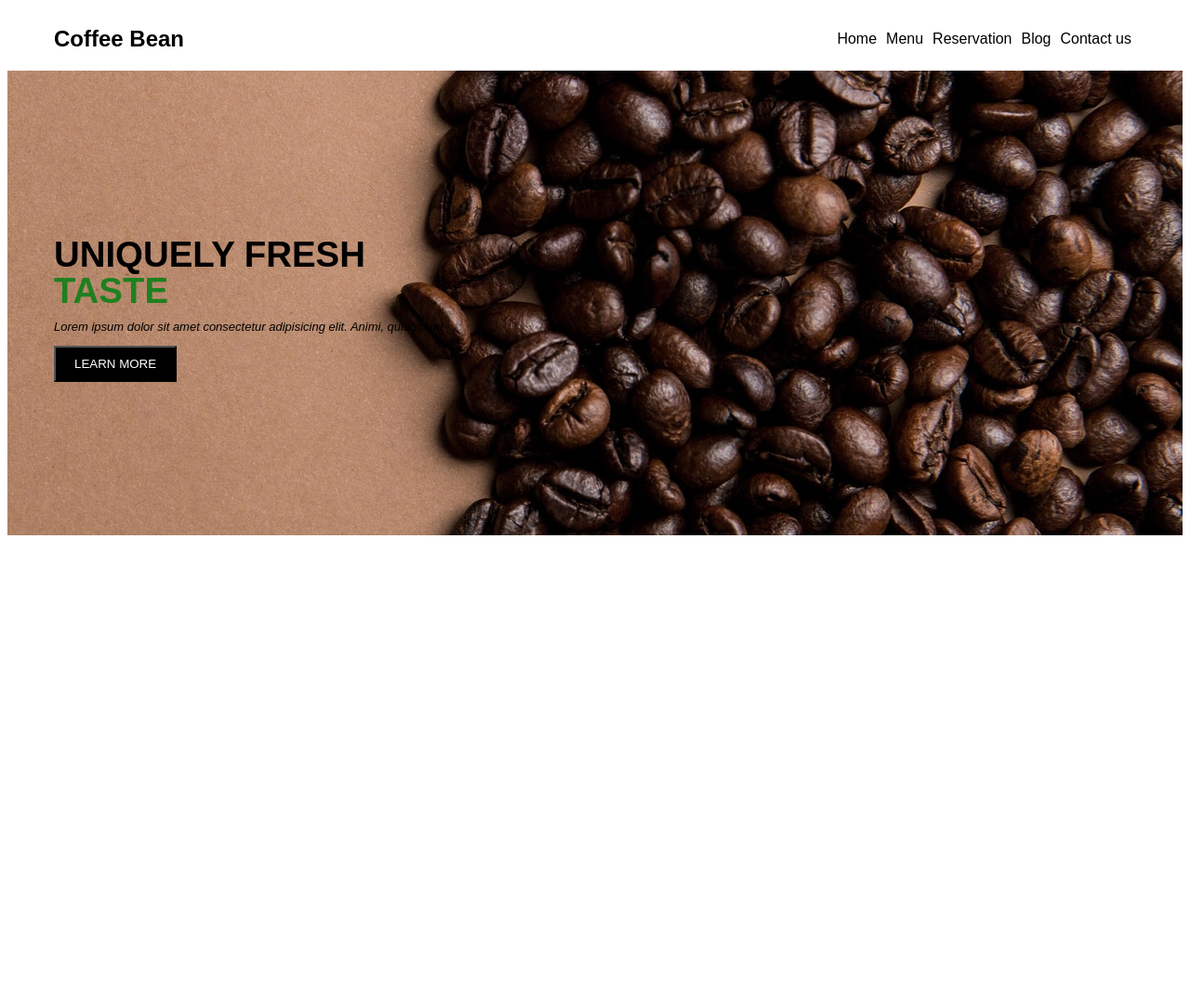
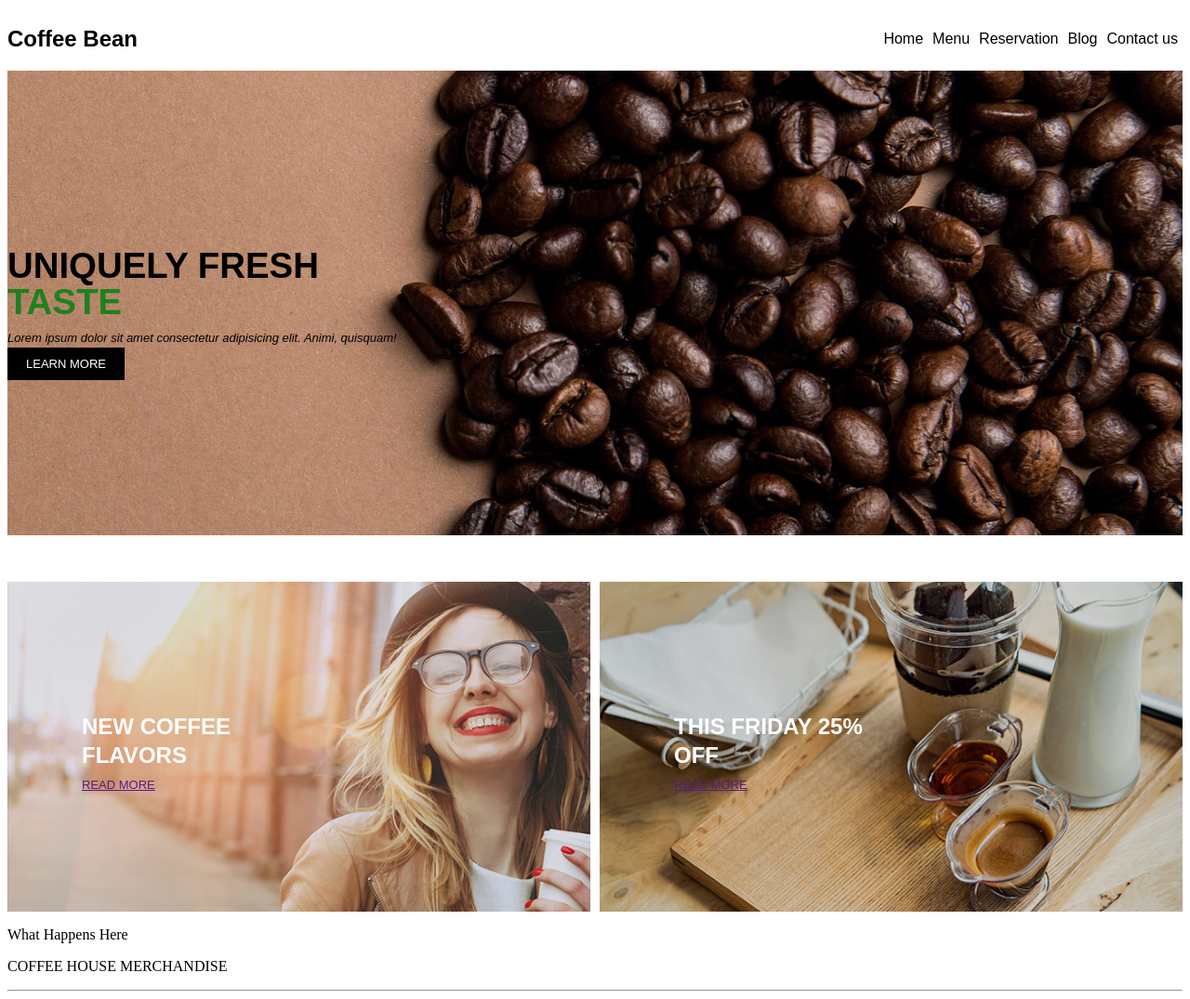
Before and after one commit to mikyllatherese-d/term-project, a plain HTML site: page index.html in a window 1280 px wide. Shown: the whole page at 93% size. Before the commit the page ends 800 px from the top, so only its background shows below. Drawn offline with Linux system fonts and the light colour scheme.

Commit message:
intro-final

```diff
--- a/css/style.css
+++ b/css/style.css
@@ -1,16 +1,19 @@
+.container {
+    max-width: 1633px;
+    margin: 0 auto;
+}
+
 .intro {
     font-family: fantasy;
     display: flex;
     justify-content: space-between;
     align-items: center;
-    padding-left: 50px;
 }
 
 .menu {
     display: flex;
     justify-content: flex-end;
     list-style: none;
-    padding-right: 50px;
 }
 
 .menu li {
@@ -18,22 +21,28 @@
 }
 
 .hero {
+    align-items: center;
     background-image: url("../images/atf-image.jpg");
+    background-repeat: no-repeat;
+    background-position: center right;
     font-family: fantasy;
     line-height: 70%;
     font-size: larger;
-    background-repeat: no-repeat;
-    background-position: center right;
     display: flex;
     min-height: 500px;
-    align-items: center;
-    padding-left: 50px;
 }
 
-.hero button {
+.hero-content {
+    width: 100%;
+}
+
+.button-learn-more {
+    font-family: sans-serif;
     background-color: black;
     color: white;
     padding: 10px 20px;
+    font-size: small;
+    text-decoration: none;
 }
 
 .hero p {
@@ -45,3 +54,40 @@
 #taste {
     color: rgb(31, 128, 31);
 }
+
+.blocks {
+    font-family: fantasy;
+    color: black;
+    display: flex;
+    flex-direction: row;
+    justify-content: space-evenly;
+    align-items: center;
+    padding-top: 50px;
+    line-height: 70%;
+    gap: 10px;
+}
+
+.block-item {
+    width: 50%;
+    background-repeat: no-repeat;
+    background-size: cover;
+    background-color: #000;
+    min-height: 355px;
+    display: flex;
+    align-items: center;
+    padding-left: 80px;
+    color: white;
+}
+
+.block-item--left {
+    background-image: url("../images/merchandise1.jpg");
+}
+
+.block-item--right {
+    background-image: url("../images/merchandise2.jpg");
+}
+
+#readmore {
+    font-family: sans-serif;
+    font-size: small;
+}
--- a/index.html
+++ b/index.html
@@ -8,7 +8,9 @@
     <link rel="stylesheet" href="./css/style.css">
 </head>
 <body>
-<div class="intro">
+
+<div class="container">
+    <header class="intro">
         <h2>Coffee Bean</h2>
         <nav>
             <ul class="menu">
@@ -19,14 +21,47 @@
                 <li>Contact us</li>
             </ul>
         </nav>
+    </header>
 </div>
+
 <div class="hero">
     <div class="hero-content">
+        <div class="container">
             <h1>UNIQUELY FRESH</h1>
             <h1 id="taste">TASTE</h1>
             <p>Lorem ipsum dolor sit amet consectetur adipisicing elit. Animi, quisquam!</p>
-        <button href="">LEARN MORE</button>
+            <a class="button-learn-more" href="">LEARN MORE</a>
         </div>
     </div>
+</div>
+
+<div class="container">
+    <div class="blocks">
+        <div class="block-item block-item--left">
+            <div class="block-item-content">
+                <h2>NEW COFFEE</h2>
+                <h2>FLAVORS</h2>
+                <a href="" id="readmore">READ MORE</a>
+            </div>
+        </div>
+        <div class="block-item block-item--right">
+            <div class="block-item-content">
+                <h2>THIS FRIDAY 25%</h2>
+                <h2>OFF</h2>
+                <a href="" id="readmore">READ MORE</a>
+            </div>
+        </div>
+    </div>
+
+    <div class="items">
+        <p>What Happens Here</p>
+        <p>COFFEE HOUSE MERCHANDISE</p>
+        <hr class="line">
+    </div>
+
+    <div class="item-list">
+
+    </div>
+
 </body>
 </html>
```
Lines whose indentation alone changed are shown as unchanged.
